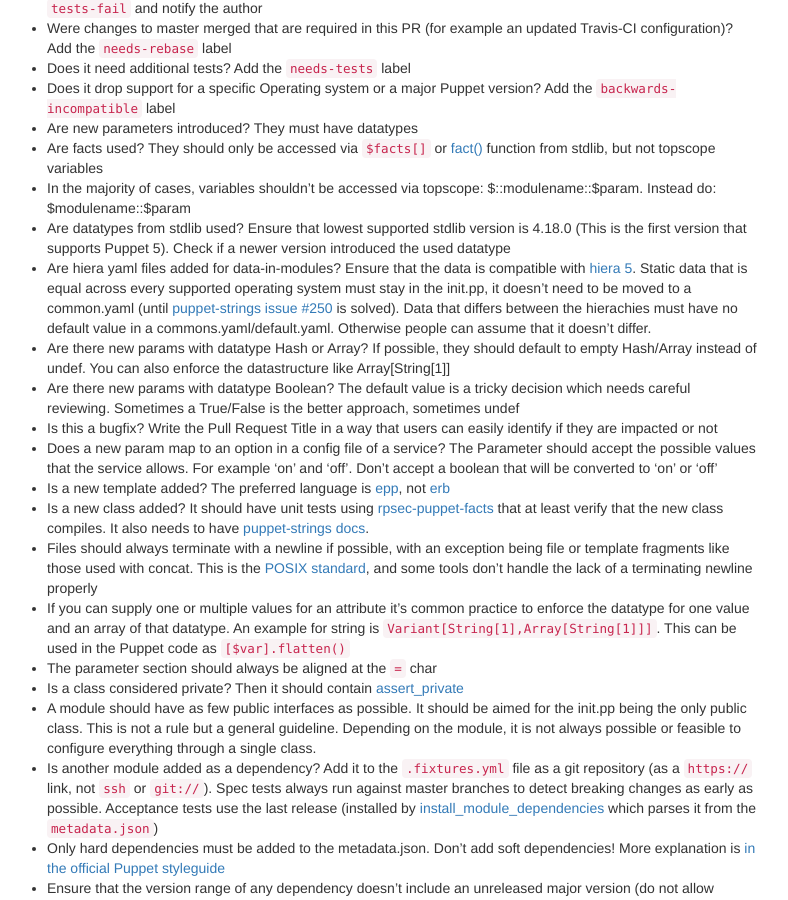
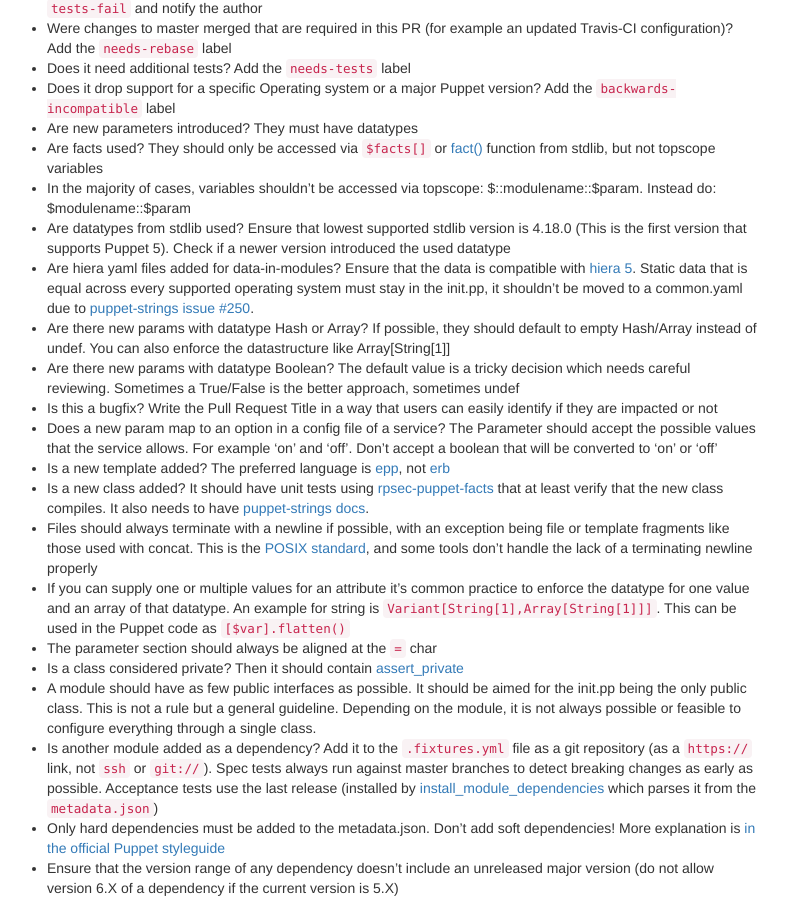
Before and after one commit to voxpupuli/voxpupuli.github.io, a Jekyll site: the page built from _docs/reviewing_pr.md, in a window 1280 px wide and 900 px high, scrolled down 513 px. Shown: the whole window, without its empty margins (258-1046 px from the left). Built offline with Jekyll 4.4.1, drawn with Linux system fonts in a browser that asks for light colours; nearby versions of some CDN libraries.

Commit message:
Update _docs/reviewing_pr.md
Co-authored-by: Ewoud Kohl van Wijngaarden <ewoud@kohlvanwijngaarden.nl>

```diff
--- a/_docs/reviewing_pr.md
+++ b/_docs/reviewing_pr.md
@@ -21,7 +21,7 @@
 * Are facts used? They should only be accessed via `$facts[]` or [fact()](https://github.com/puppetlabs/puppetlabs-stdlib/blob/master/REFERENCE.md#fact) function from stdlib, but not topscope variables
 * In the majority of cases, variables shouldn't be accessed via topscope: $::modulename::$param. Instead do: $modulename::$param
 * Are datatypes from stdlib used? Ensure that lowest supported stdlib version is 4.18.0 (This is the first version that supports Puppet 5). Check if a newer version introduced the used datatype
-* Are hiera yaml files added for data-in-modules? Ensure that the data is compatible with [hiera 5](https://puppet.com/docs/puppet/5.3/hiera_migrate.html#use-cases-for-upgrading-to-hiera-5). Static data that is equal across every supported operating system must stay in the init.pp, it doesn't need to be moved to a common.yaml (until [puppet-strings issue #250](https://github.com/puppetlabs/puppet-strings/issues/250) is solved). Data that differs between the hierachies must have no default value in a commons.yaml/default.yaml. Otherwise people can assume that it doesn't differ.
+* Are hiera yaml files added for data-in-modules? Ensure that the data is compatible with [hiera 5](https://puppet.com/docs/puppet/5.3/hiera_migrate.html#use-cases-for-upgrading-to-hiera-5). Static data that is equal across every supported operating system must stay in the init.pp, it shouldn't be moved to a common.yaml due to [puppet-strings issue #250](https://github.com/puppetlabs/puppet-strings/issues/250).
 * Are there new params with datatype Hash or Array? If possible, they should default to empty Hash/Array instead of undef. You can also enforce the datastructure like Array[String[1]]
 * Are there new params with datatype Boolean? The default value is a tricky decision which needs careful reviewing. Sometimes a True/False is the better approach, sometimes undef
 * Is this a bugfix? Write the Pull Request Title in a way that users can easily identify if they are impacted or not
```
